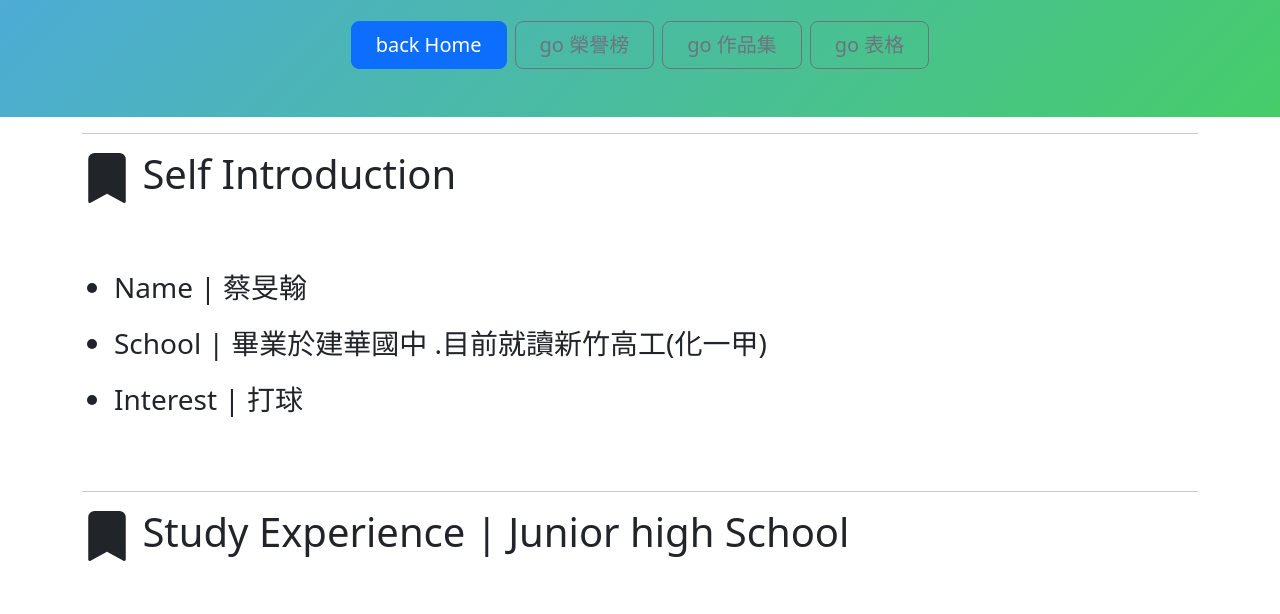
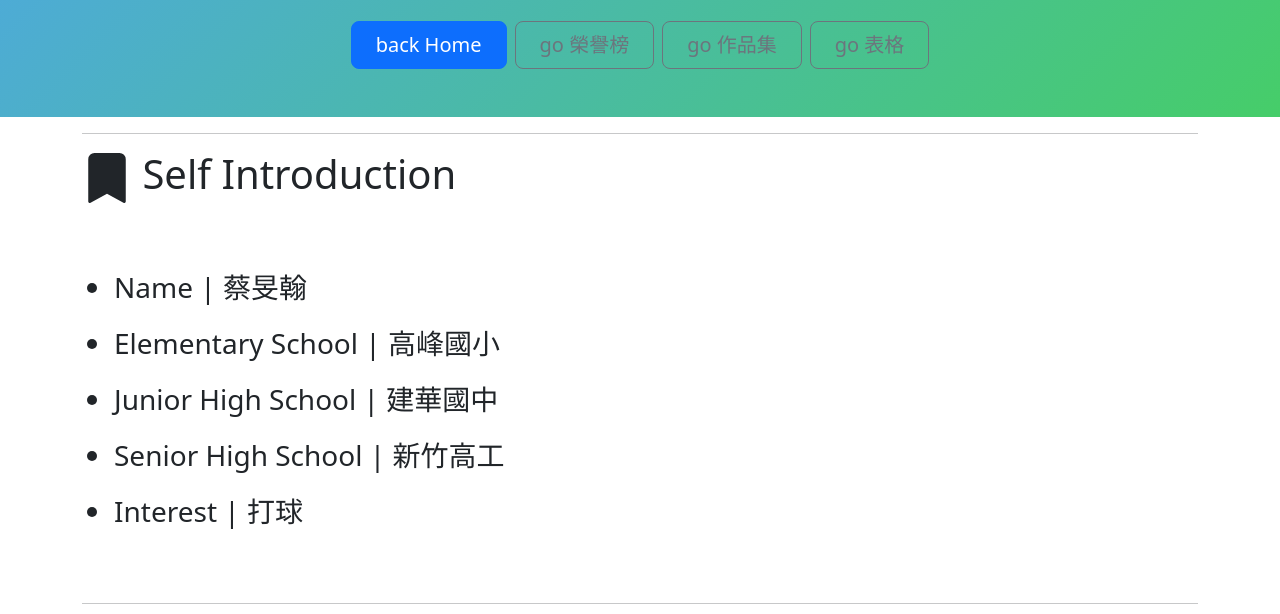
Before and after one commit to minhan0207/minhan0207.github.io, a plain HTML site: page index.html in a window 1280 px wide. Shown: the part 561-1175 px from the top of the page. Drawn offline with nearby package versions, Linux system fonts and the light colour scheme.

Commit message:
Update index.html

```diff
--- a/index.html
+++ b/index.html
@@ -16,7 +16,8 @@
 
 
             <link href="https://cdn.jsdelivr.net/npm/bootstrap@5.2.0/dist/css/bootstrap.min.css" rel="stylesheet"
-        integrity="sha384-gH2yIJqKdNHPEq0n4Mqa/HGKIhSkIHeL5AyhkYV8i59U5AR6csBvApHHNl/vI1Bx" crossorigin="anonymous">
+                integrity="sha384-gH2yIJqKdNHPEq0n4Mqa/HGKIhSkIHeL5AyhkYV8i59U5AR6csBvApHHNl/vI1Bx"
+                crossorigin="anonymous">
 
             <!-- Favicons -->
             <meta name="theme-color" content="#712cf9">
@@ -114,7 +115,9 @@
             <ul>
                 <h3>
                     <li class="lh-lg"> Name | 蔡旻翰</li>
-                    <li class="lh-lg"> School | 畢業於建華國中 .目前就讀新竹高工(化一甲)
+                    <li class="lh-lg"> Elementary School | 高峰國小
+                    <li class="lh-lg"> Junior High School | 建華國中
+                    <li class="lh-lg"> Senior High School | 新竹高工
                     <li class="lh-lg">Interest | 打球
                     </li>
                 </h3>
@@ -135,7 +138,7 @@
                         <path
                             d="M2 2v13.5a.5.5 0 0 0 .74.439L8 13.069l5.26 2.87A.5.5 0 0 0 14 15.5V2a2 2 0 0 0-2-2H4a2 2 0 0 0-2 2z" />
                     </svg>
-                    Study Experience |  Junior
+                    Study Experience | Junior
                     high
                     School
                 </h1>
```
Lines whose indentation alone changed are shown as unchanged.
